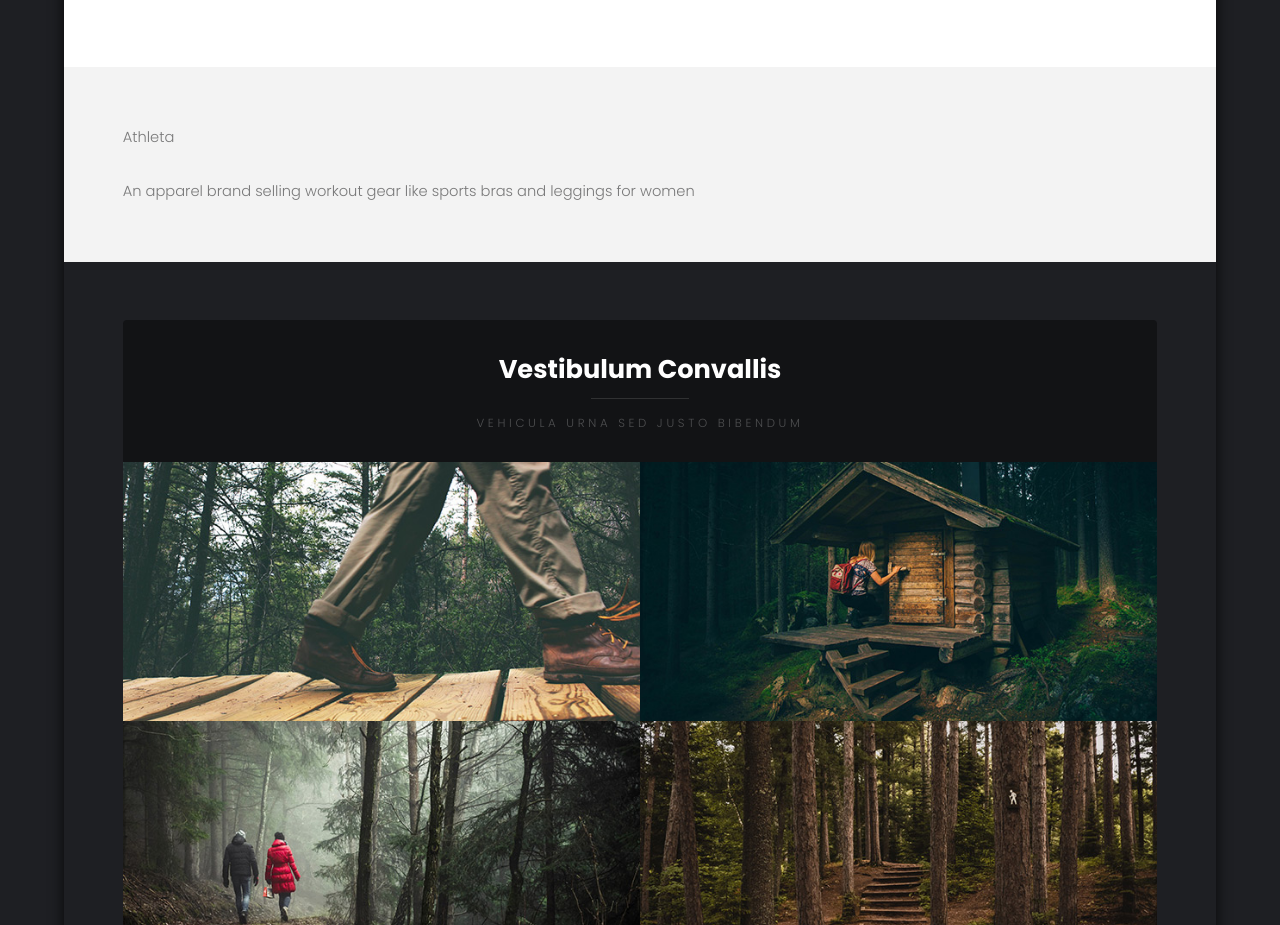
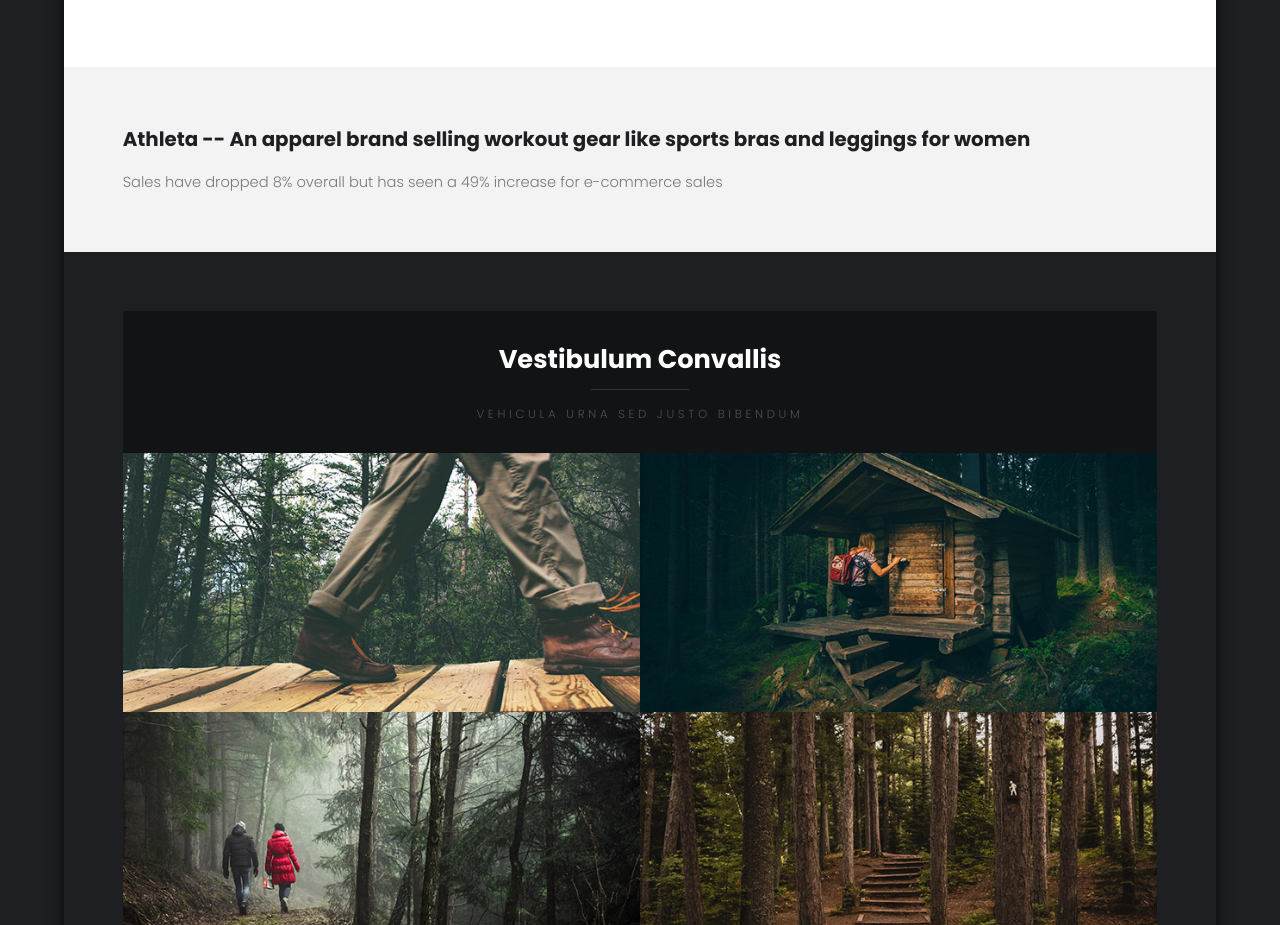
Before and after one commit to aimeedle/aimeedle.github.io, a plain HTML site: page index.html in a window 1280 px wide. Shown: the part 800-1725 px from the top of the page. Drawn offline with Linux system fonts and the light colour scheme.

Commit message:
update header

```diff
--- a/index.html
+++ b/index.html
@@ -35,8 +35,8 @@
 							<h2>How these retail stores are doing during the pandemic</h2>
 						</header>
 						<div class="content">
-							<p>Athleta</p>
-							<p>An apparel brand selling workout gear like sports bras and leggings for women</p>
+							<h3>Athleta -- An apparel brand selling workout gear like sports bras and leggings for women</h3>
+							<p>Sales have dropped 8% overall but has seen a 49% increase for e-commerce sales</p>
 						</div>
 					</section>
 
```
